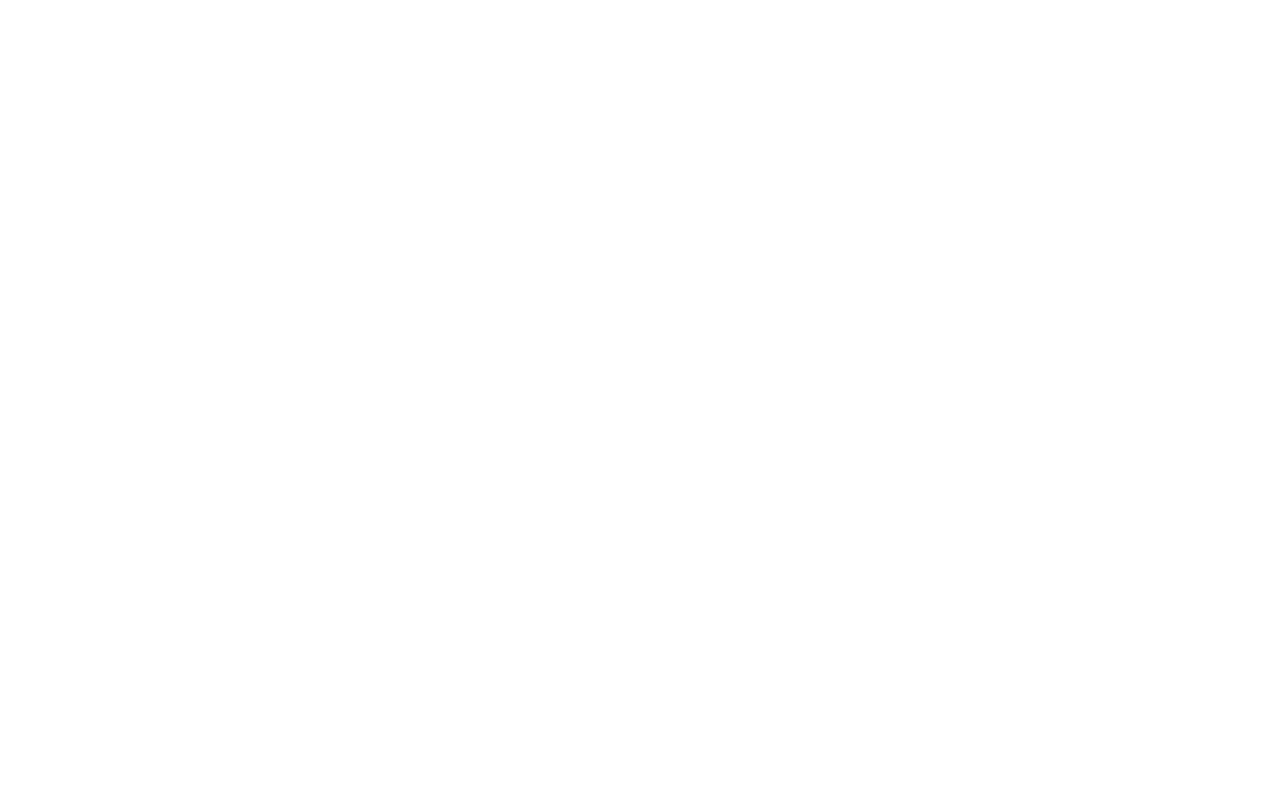
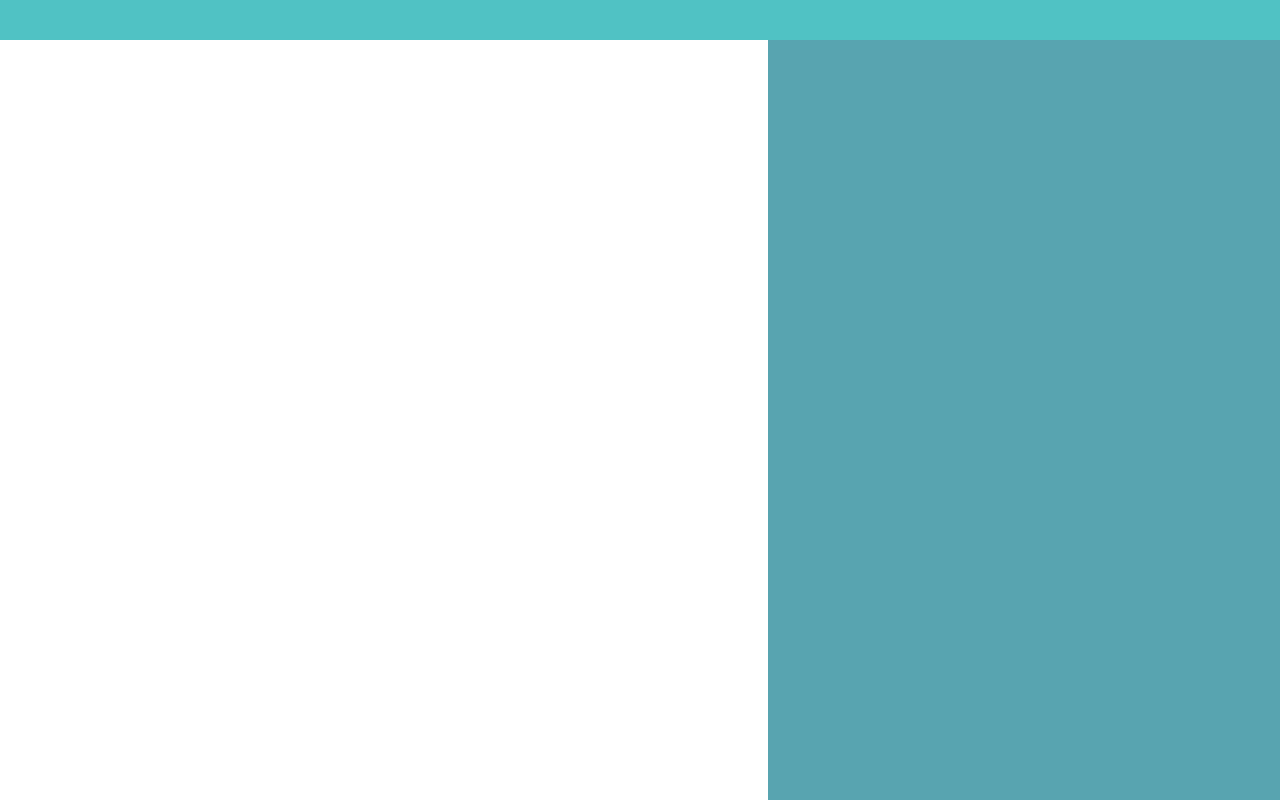
Before and after one commit to Hiten98/Pair, a React (Create React App) app in the folder frontend/: page / in a window 1280 px wide. Built offline with nearby package versions, Linux system fonts and the light colour scheme.

Commit message:
Add css pages and start basic css

```diff
--- a/frontend/src/App.css
+++ b/frontend/src/App.css
@@ -1,3 +1,12 @@
+:root{
+  --hpink:#EB347F;
+  --l1:#D8DBE2;
+  --l2:#A9BCD0;
+  --l3:#58A4B0;
+  --vblue:#50C2C4;
+  --hc:#F95498;
+}
+
 .App {
   text-align: center;
 }
--- /dev/null
+++ b/frontend/src/Login.css
@@ -0,0 +1,19 @@
+.info{
+  width:60%;
+  height:95%;
+  position: absolute;
+  top:5%;
+  left:0%;
+  border-width: 0 2px 0 0;
+  border-color: black;
+  border-style: solid;
+}
+
+.loginForm{
+  background-color: var(--l3);
+  width:40%;
+  height:95%;
+  position: absolute;
+  top:5%;
+  left: 60%;
+}
--- a/frontend/src/Login.js
+++ b/frontend/src/Login.js
@@ -1,11 +1,15 @@
 import React, { Component } from 'react';
 import {NavLink, Switch, Route} from 'react-router-dom'
-//import './Login.css';
+import './Login.css';
 
 class Login extends Component {
   render() {
     return (
       <div>
+        <div className="info">
+        </div>
+        <div className="loginForm">
+        </div>
       </div>
     );
   }
--- /dev/null
+++ b/frontend/src/WelcomeScreen.css
@@ -0,0 +1,8 @@
+.topBar{
+  background-color: #50C2C4;
+  height:5%;
+  position: absolute;
+  top:0px;
+  left:0px;
+  width:100%;
+}
--- a/frontend/src/WelcomeScreen.js
+++ b/frontend/src/WelcomeScreen.js
@@ -2,7 +2,7 @@
 import {NavLink, Switch, Route} from 'react-router-dom'
 import Login from './Login.js'
 import Register from './Register.js'
-//import './WelcomeScreen.css';
+import './WelcomeScreen.css';
 
 class WelcomeScreen extends Component {
   render() {
```
